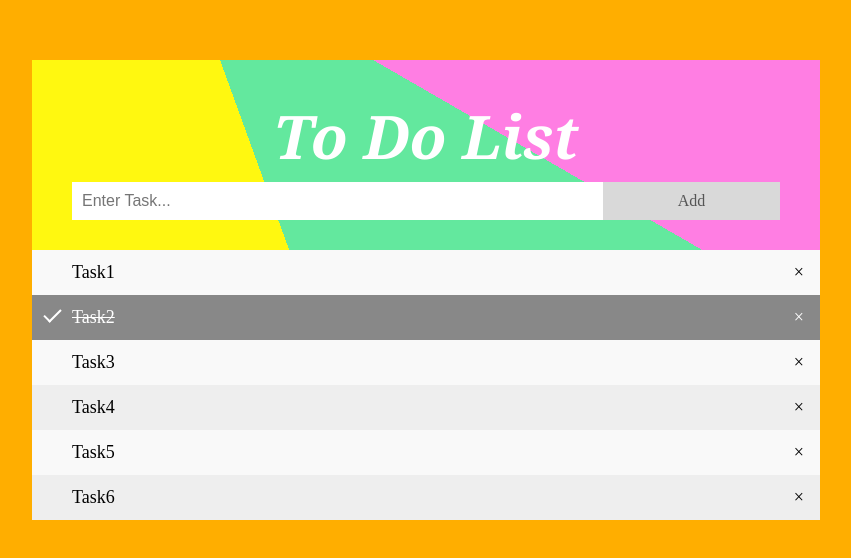
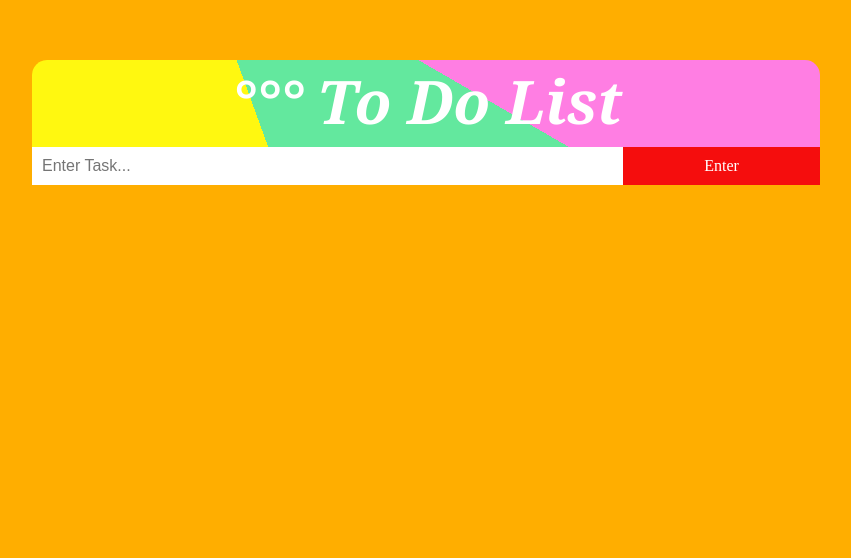
Before and after one commit to ayyoubhalbaoui1/To-Do-List, a plain HTML site: page index.html in a window 1280 px wide. Shown: the part 186-744 px from the top of the page, without its empty margins (214-1065 px from the left). Drawn offline with Linux system fonts and the light colour scheme.

Commit message:
modification

```diff
--- a/index.html
+++ b/index.html
@@ -7,18 +7,12 @@
 <body>
 
 <div id="myDIV" class="header">
-  <h2 style="margin:5px;font-size: 60px;font-family: Cambria, Cochin, Georgia, Times, 'Times New Roman', serif;font-style: italic;">To Do List</h2>
+  <h2 style="margin:5px;font-size: 60px;font-family: Cambria, Cochin, Georgia, Times, 'Times New Roman', serif;font-style: italic;">°°° To Do List</h2>
   <input type="text" id="myInput" placeholder="Enter Task...">
-  <span onclick="newElement()" class="addBtn">Add</span>
+  <span onclick="newElement()" class="addBtn">Enter</span>
 </div>
 
 <ul id="myUL">
-  <li>Task1</li>
-  <li class="checked">Task2</li>
-  <li>Task3</li>
-  <li>Task4</li>
-  <li>Task5</li>
-  <li>Task6</li>
 </ul>
 <script src="script.js"></script>
 </body>
--- a/style.css
+++ b/style.css
@@ -46,6 +46,7 @@ ul li {
   -moz-user-select: none;
   -ms-user-select: none;
   user-select: none;
+  border-radius: -8px;
 }
 
 ul li:nth-child(odd) {
@@ -89,13 +90,14 @@ ul li.checked::before {
 }
 .header {
   background-color: #333;
-  padding: 30px 40px;
+  padding: -12px 40px;
   color: white;
   text-align: center;
   background: -webkit-linear-gradient(70deg, #fff810  30%, rgba(0,0,0,0) 30%), -webkit-linear-gradient(30deg, #63e89e 60%, #ff7ee3 60%);
   background: -o-linear-gradient(70deg, #fff810  30%, rgba(0,0,0,0) 30%), -o-linear-gradient(30deg, #63e89e 60%, #ff7ee3 60%);
   background: -moz-linear-gradient(70deg, #fff810  30%, rgba(0,0,0,0) 30%), -moz-linear-gradient(30deg, #63e89e 60%, #ff7ee3 60%);
   background: linear-gradient(70deg, #fff810  30%, rgba(0,0,0,0) 30%), linear-gradient(30deg, #63e89e 60%, #ff7ee3 60%);
+  border-radius: 15px;
 }
 .header:after {
   content: "";
@@ -116,8 +118,8 @@ input {
 .addBtn {
   padding: 10px;
   width: 25%;
-  background: #d9d9d9;
-  color: #555;
+  background: #f50d0d;
+  color: #fff;
   float: left;
   text-align: center;
   font-size: 16px;
```
